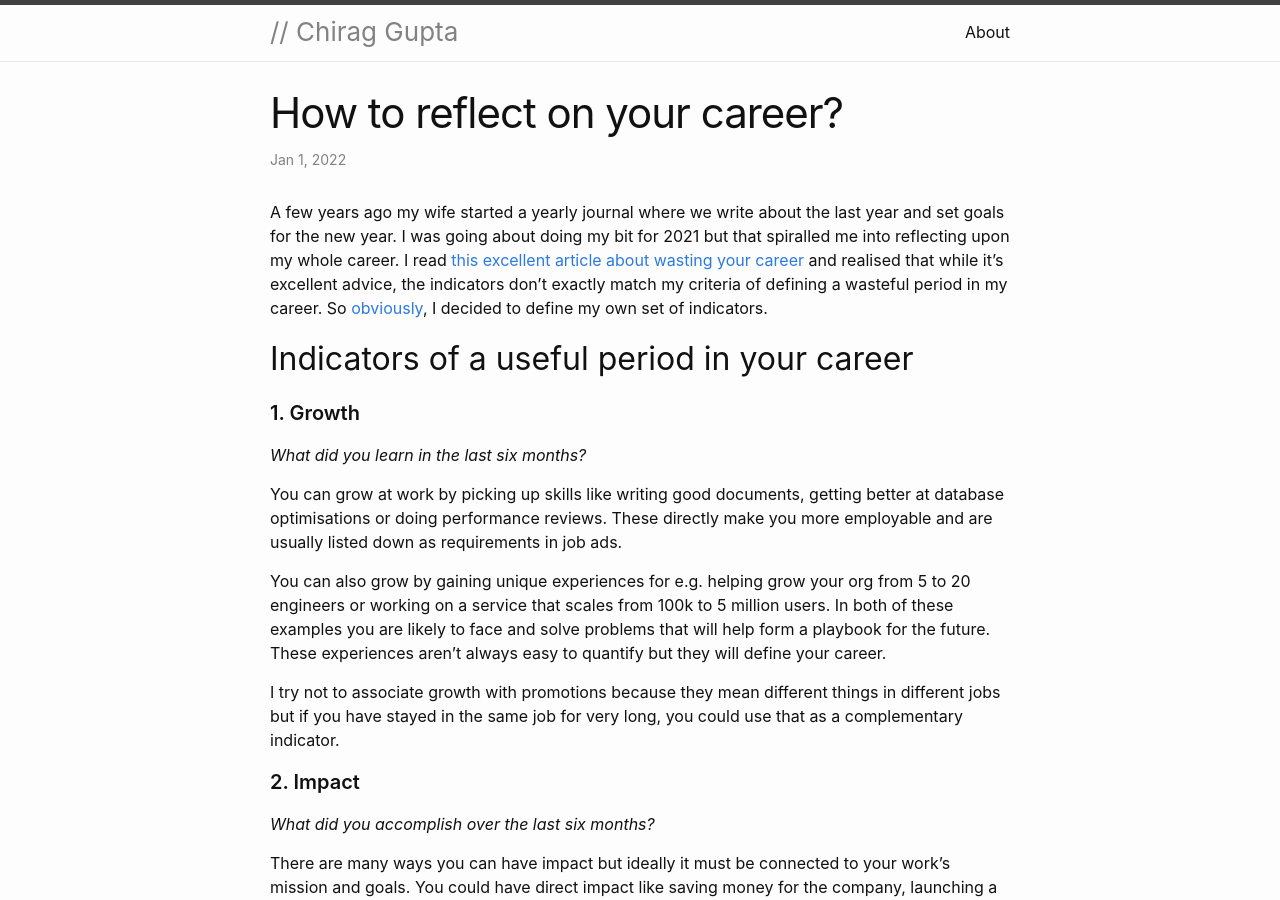
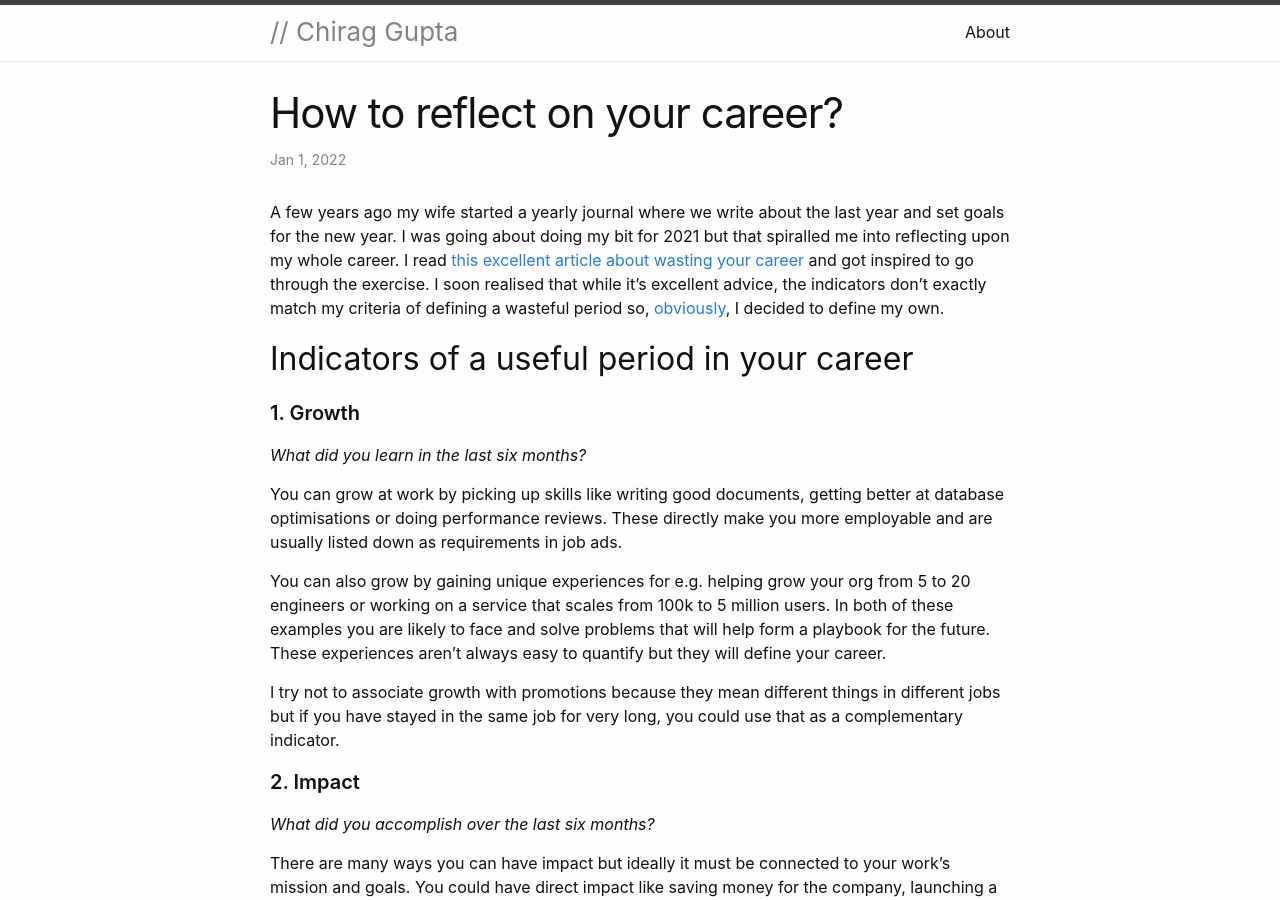
Before and after one commit to chiraggupta/ChiragGupta.com, a Jekyll site: the page built from _posts/2022-01-01-reflect-on-your-career.md, in a window 1280 px wide and 900 px high. Built offline with Jekyll 4.4.1, drawn with Linux system fonts in a browser that asks for light colours.

Commit message:
Minor edits

```diff
--- a/_posts/2022-01-01-reflect-on-your-career.md
+++ b/_posts/2022-01-01-reflect-on-your-career.md
@@ -5,7 +5,7 @@ date: 2022-01-01 10:00:01 +0100
 categories: blog
 ---
 
-A few years ago my wife started a yearly journal where we write about the last year and set goals for the new year. I was going about doing my bit for 2021 but that spiralled me into reflecting upon my whole career. I read [this excellent article about wasting your career](https://apoorvagovind.substack.com/p/how-to-waste-your-career-one-comfortable) and realised that while it's excellent advice, the indicators don’t exactly match my criteria of defining a wasteful period in my career. So [obviously](https://xkcd.com/927/), I decided to define my own set of indicators.
+A few years ago my wife started a yearly journal where we write about the last year and set goals for the new year. I was going about doing my bit for 2021 but that spiralled me into reflecting upon my whole career. I read [this excellent article about wasting your career](https://apoorvagovind.substack.com/p/how-to-waste-your-career-one-comfortable) and got inspired to go through the exercise. I soon realised that while it's excellent advice, the indicators don’t exactly match my criteria of defining a wasteful period so, [obviously](https://xkcd.com/927/), I decided to define my own.
 
 ## Indicators of a useful period in your career
 
@@ -69,7 +69,7 @@ The whole point of this exercise was to apply this to my own career and after sp
 ![Career Analysis chart showing percentages for every six months and a trend line]({{ site.baseurl }}/assets/career_analysis.png){: .post-image}
 
 How does my career look on a graph?
-{:.post-image-label}
+{: .post-image-label}
 
 The period that stood out to me was the first 4.5 years of my career. I went straight from university to a large software company, learned a lot but also got rather comfortable with my role and team. I stayed in a bubble where most of my friends worked at the same place and it made it really hard to see what I was missing out. I waited too long to switch and ended up picking the first job that felt different and paid better. It was clearly a rushed decision and ended up being much worse for my career. Until I switched jobs yet again, I had little idea of what a rewarding and high growth job looks like. This is why I really appreciate folks who have worked hard to build all the software career communities that make it easy to see what you might be missing.
 
```
